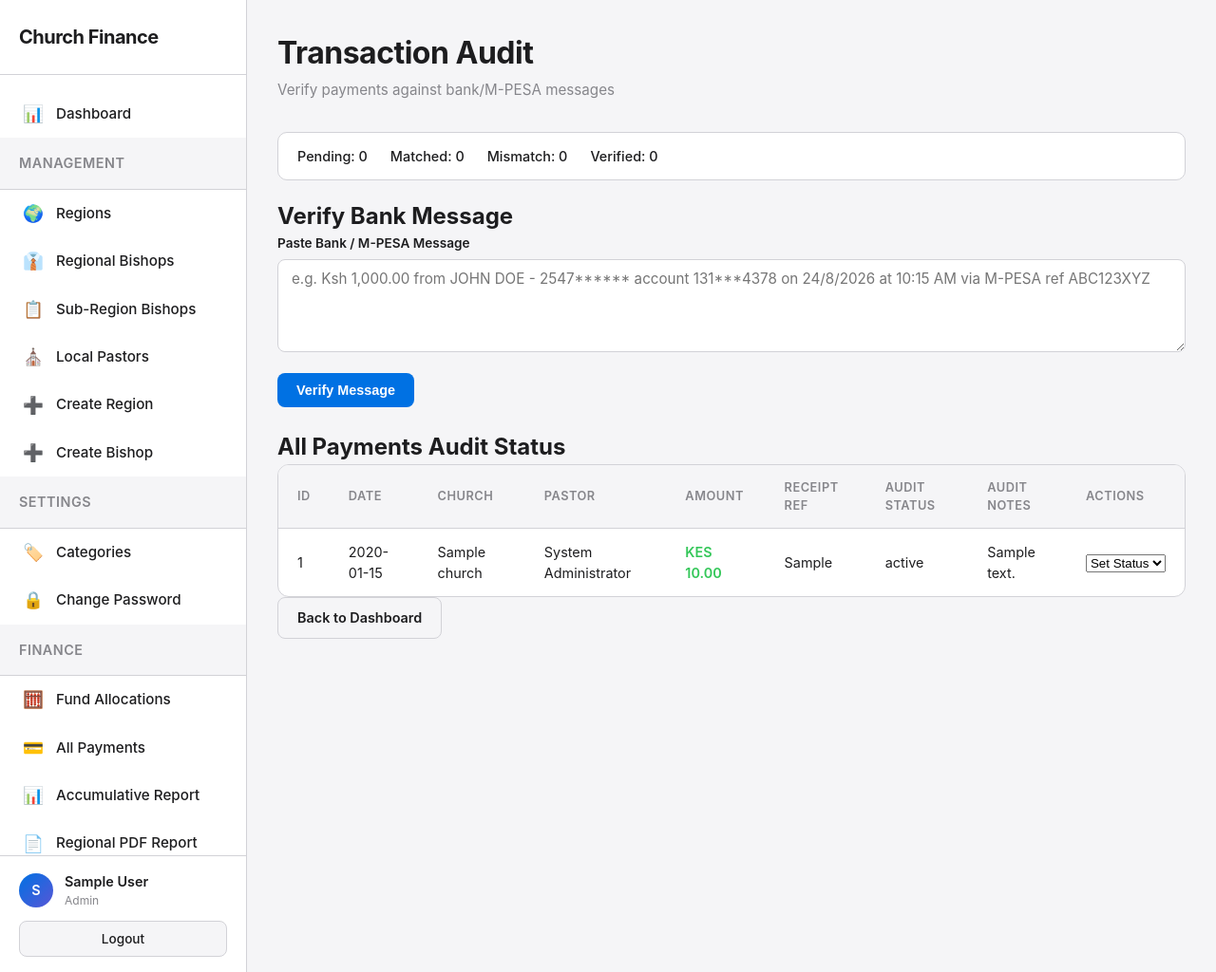
After one commit to antmwa66/church_finance, a Flask app: page /admin/audit in a window 1280 px wide. The commit adds this page. Shown: the whole page at 95% size. Run offline with Flask 3, Linux system fonts and the light colour scheme; the visitor is signed in with stand-in values (Sample User, id 1); tables that the repository leaves empty hold one stand-in row (values such as "Sample post").

Commit message:
Add transaction audit/verification feature for admin and regional bishop

```diff
--- a/app.py
+++ b/app.py
@@ -109,6 +109,8 @@ class Payment(db.Model):
     notes = db.Column(db.Text)
     allocation_id = db.Column(db.Integer, db.ForeignKey('allocation.id'), nullable=True)
     created_at = db.Column(db.DateTime, default=datetime.utcnow)
+    audit_status = db.Column(db.String(20), default='pending')
+    audit_notes = db.Column(db.Text)
 
     category = db.relationship('PaymentCategory', backref='payments', lazy=True)
     allocation = db.relationship('Allocation', backref='payments', lazy=True)
@@ -402,6 +404,10 @@ def migrate_db():
                 conn.execute(text('ALTER TABLE "user" ADD COLUMN api_token VARCHAR(120)'))
             if 'api_token_expiry' not in user_cols:
                 conn.execute(text('ALTER TABLE "user" ADD COLUMN api_token_expiry DATETIME'))
+            if 'audit_status' not in payment_cols:
+                conn.execute(text('ALTER TABLE payment ADD COLUMN audit_status VARCHAR(20) DEFAULT "pending"'))
+            if 'audit_notes' not in payment_cols:
+                conn.execute(text('ALTER TABLE payment ADD COLUMN audit_notes TEXT'))
 
 
 @app.route('/api/parse-mpesa-message', methods=['POST'])
@@ -964,6 +970,223 @@ def api_change_password():
     return jsonify({'message': 'Password changed successfully'})
 
 
+@app.route('/api/admin/audit/payments')
+@api_auth_required
+def api_admin_audit_payments():
+    user = request.current_user
+    if user.role != 'admin':
+        return jsonify({'error': 'Forbidden'}), 403
+    payments = Payment.query.order_by(Payment.created_at.desc()).all()
+    return jsonify([{
+        'id': p.id,
+        'amount': p.amount,
+        'paybill_number': p.paybill_number,
+        'receipt_reference': p.receipt_reference,
+        'payment_date': p.payment_date.isoformat(),
+        'notes': p.notes,
+        'audit_status': p.audit_status,
+        'audit_notes': p.audit_notes,
+        'church_id': p.church_id,
+        'church_name': p.church.name if p.church else None,
+        'category_id': p.category_id,
+        'category_name': p.category.name if p.category else None,
+        'pastor_id': p.pastor_id,
+        'pastor_name': p.pastor.full_name if p.pastor else None,
+        'created_at': p.created_at.isoformat(),
+    } for p in payments])
+
+
+@app.route('/api/admin/audit/verify', methods=['POST'])
+@api_auth_required
+def api_admin_audit_verify():
+    user = request.current_user
+    if user.role != 'admin':
+        return jsonify({'error': 'Forbidden'}), 403
+    data = request.get_json(silent=True) or {}
+    message = data.get('message', '').strip()
+    if not message:
+        return jsonify({'error': 'Bank message is required'}), 400
+
+    parsed = parse_mpesa_message(message)
+    matches = []
+    mismatches = []
+    potential = []
+
+    query = Payment.query
+    if parsed['amount'] is not None:
+        query = query.filter(Payment.amount == parsed['amount'])
+    if parsed['paybill_number']:
+        query = query.filter(Payment.paybill_number == parsed['paybill_number'])
+    if parsed['payment_date']:
+        try:
+            msg_date = datetime.strptime(parsed['payment_date'], '%Y-%m-%d').date()
+            query = query.filter(Payment.payment_date == msg_date)
+        except ValueError:
+            pass
+
+    candidates = query.order_by(Payment.created_at.desc()).all()
+
+    for p in candidates:
+        record = {
+            'id': p.id,
+            'amount': p.amount,
+            'paybill_number': p.paybill_number,
+            'receipt_reference': p.receipt_reference,
+            'payment_date': p.payment_date.isoformat(),
+            'audit_status': p.audit_status,
+            'church_name': p.church.name if p.church else None,
+            'category_name': p.category.name if p.category else None,
+            'pastor_name': p.pastor.full_name if p.pastor else None,
+        }
+        if parsed['receipt_reference'] and p.receipt_reference:
+            if parsed['receipt_reference'].upper() == p.receipt_reference.upper():
+                matches.append(record)
+                continue
+        if parsed['amount'] is not None and parsed['paybill_number'] and parsed['payment_date']:
+            potential.append(record)
+        else:
+            mismatches.append(record)
+
+    return jsonify({
+        'parsed': parsed,
+        'matches': matches,
+        'potential_matches': potential,
+        'mismatches': mismatches,
+        'total_candidates': len(candidates),
+    })
+
+
+@app.route('/api/admin/audit/payments/<int:payment_id>/status', methods=['POST'])
+@api_auth_required
+def api_admin_audit_update_status(payment_id):
+    user = request.current_user
+    if user.role != 'admin':
+        return jsonify({'error': 'Forbidden'}), 403
+    payment = Payment.query.get_or_404(payment_id)
+    data = request.get_json(silent=True) or {}
+    status = data.get('audit_status')
+    notes = data.get('audit_notes', '')
+    if status not in ['pending', 'matched', 'mismatch', 'verified']:
+        return jsonify({'error': 'Invalid audit status'}), 400
+    payment.audit_status = status
+    payment.audit_notes = notes
+    db.session.commit()
+    return jsonify({'id': payment.id, 'audit_status': payment.audit_status, 'audit_notes': payment.audit_notes})
+
+
+@app.route('/api/audit/payments')
+@api_auth_required
+def api_audit_payments():
+    user = request.current_user
+    if user.role not in ['admin', 'regional_bishop']:
+        return jsonify({'error': 'Forbidden'}), 403
+    query = Payment.query
+    if user.role == 'regional_bishop':
+        query = query.join(Church).join(SubRegion).filter(SubRegion.region_id == user.region_id)
+    payments = query.order_by(Payment.created_at.desc()).all()
+    return jsonify([{
+        'id': p.id,
+        'amount': p.amount,
+        'paybill_number': p.paybill_number,
+        'receipt_reference': p.receipt_reference,
+        'payment_date': p.payment_date.isoformat(),
+        'notes': p.notes,
+        'audit_status': p.audit_status,
+        'audit_notes': p.audit_notes,
+        'church_id': p.church_id,
+        'church_name': p.church.name if p.church else None,
+        'category_id': p.category_id,
+        'category_name': p.category.name if p.category else None,
+        'pastor_id': p.pastor_id,
+        'pastor_name': p.pastor.full_name if p.pastor else None,
+    } for p in payments])
+
+
+@app.route('/api/audit/verify', methods=['POST'])
+@api_auth_required
+def api_audit_verify():
+    user = request.current_user
+    if user.role not in ['admin', 'regional_bishop']:
+        return jsonify({'error': 'Forbidden'}), 403
+    data = request.get_json(silent=True) or {}
+    message = data.get('message', '').strip()
+    if not message:
+        return jsonify({'error': 'Bank message is required'}), 400
+    parsed = parse_mpesa_message(message)
+    matches = []
+    mismatches = []
+    potential = []
+
+    query = Payment.query
+    if user.role == 'regional_bishop':
+        query = query.join(Church).join(SubRegion).filter(SubRegion.region_id == user.region_id)
+    if parsed['amount'] is not None:
+        query = query.filter(Payment.amount == parsed['amount'])
+    if parsed['paybill_number']:
+        query = query.filter(Payment.paybill_number == parsed['paybill_number'])
+    if parsed['payment_date']:
+        try:
+            msg_date = datetime.strptime(parsed['payment_date'], '%Y-%m-%d').date()
+            query = query.filter(Payment.payment_date == msg_date)
+        except ValueError:
+            pass
+
+    candidates = query.order_by(Payment.created_at.desc()).all()
+    for p in candidates:
+        record = {
+            'id': p.id,
+            'amount': p.amount,
+            'paybill_number': p.paybill_number,
+            'receipt_reference': p.receipt_reference,
+            'payment_date': p.payment_date.isoformat(),
+            'audit_status': p.audit_status,
+            'church_name': p.church.name if p.church else None,
+            'category_name': p.category.name if p.category else None,
+            'pastor_name': p.pastor.full_name if p.pastor else None,
+        }
+        if parsed['transaction_code'] and p.receipt_reference:
+            if parsed['transaction_code'].upper() == p.receipt_reference.upper():
+                matches.append(record)
+                continue
+        if parsed['amount'] is not None and parsed['paybill_number'] and parsed['payment_date']:
+            potential.append(record)
+        else:
+            mismatches.append(record)
+
+    return jsonify({
+        'parsed': parsed,
+        'matches': matches,
+        'potential_matches': potential,
+        'mismatches': mismatches,
+        'total_candidates': len(candidates),
+    })
+
+
+@app.route('/api/audit/payments/<int:payment_id>/status', methods=['POST'])
+@api_auth_required
+def api_audit_update_status(payment_id):
+    user = request.current_user
+    if user.role not in ['admin', 'regional_bishop']:
+        return jsonify({'error': 'Forbidden'}), 403
+    payment = Payment.query.get_or_404(payment_id)
+    if user.role == 'regional_bishop':
+        church = Church.query.get(payment.church_id)
+        if not church:
+            return jsonify({'error': 'Forbidden'}), 403
+        sub_region = SubRegion.query.get(church.sub_region_id)
+        if not sub_region or sub_region.region_id != user.region_id:
+            return jsonify({'error': 'Forbidden'}), 403
+    data = request.get_json(silent=True) or {}
+    status = data.get('audit_status')
+    notes = data.get('audit_notes', '')
+    if status not in ['pending', 'matched', 'mismatch', 'verified']:
+        return jsonify({'error': 'Invalid audit status'}), 400
+    payment.audit_status = status
+    payment.audit_notes = notes
+    db.session.commit()
+    return jsonify({'id': payment.id, 'audit_status': payment.audit_status, 'audit_notes': payment.audit_notes})
+
+
 @app.route('/')
 def index():
     if 'user_id' in session:
@@ -1492,6 +1715,104 @@ def admin_toggle_user(user_id):
     status = 'activated' if user.is_active else 'deactivated'
     flash('User "{}" has been {}.'.format(user.full_name, status), 'success')
     return redirect(request.referrer or url_for('admin_dashboard'))
+
+
+@app.route('/admin/audit')
+@login_required
+@role_required('admin')
+def admin_audit():
+    payments = Payment.query.order_by(Payment.created_at.desc()).all()
+    stats = {
+        'pending': sum(1 for p in payments if not p.audit_status or p.audit_status == 'pending'),
+        'matched': sum(1 for p in payments if p.audit_status == 'matched'),
+        'mismatch': sum(1 for p in payments if p.audit_status == 'mismatch'),
+        'verified': sum(1 for p in payments if p.audit_status == 'verified'),
+    }
+    return render_template('admin/audit.html', payments=payments, stats=stats, result=None)
+
+
+@app.route('/admin/audit/verify', methods=['POST'])
+@login_required
+@role_required('admin')
+def admin_audit_verify():
+    message = request.form.get('message', '').strip()
+    if not message:
+        flash('Please paste a bank message.', 'danger')
+        return redirect(url_for('admin_audit'))
+
+    parsed = parse_mpesa_message(message)
+    matches = []
+    mismatches = []
+    potential = []
+
+    query = Payment.query
+    if parsed['amount'] is not None:
+        query = query.filter(Payment.amount == parsed['amount'])
+    if parsed['paybill_number']:
+        query = query.filter(Payment.paybill_number == parsed['paybill_number'])
+    if parsed['payment_date']:
+        try:
+            msg_date = datetime.strptime(parsed['payment_date'], '%Y-%m-%d').date()
+            query = query.filter(Payment.payment_date == msg_date)
+        except ValueError:
+            pass
+
+    candidates = query.order_by(Payment.created_at.desc()).all()
+
+    for p in candidates:
+        record = {
+            'id': p.id,
+            'amount': p.amount,
+            'paybill_number': p.paybill_number,
+            'receipt_reference': p.receipt_reference,
+            'payment_date': p.payment_date.isoformat(),
+            'audit_status': p.audit_status,
+            'church_name': p.church.name if p.church else None,
+            'category_name': p.category.name if p.category else None,
+            'pastor_name': p.pastor.full_name if p.pastor else None,
+        }
+        if parsed['transaction_code'] and p.receipt_reference:
+            if parsed['transaction_code'].upper() == p.receipt_reference.upper():
+                matches.append(record)
+                continue
+        if parsed['amount'] is not None and parsed['paybill_number'] and parsed['payment_date']:
+            potential.append(record)
+        else:
+            mismatches.append(record)
+
+    result = {
+        'parsed': parsed,
+        'matches': matches,
+        'potential_matches': potential,
+        'mismatches': mismatches,
+        'total_candidates': len(candidates),
+    }
+
+    payments = Payment.query.order_by(Payment.created_at.desc()).all()
+    stats = {
+        'pending': sum(1 for p in payments if not p.audit_status or p.audit_status == 'pending'),
+        'matched': sum(1 for p in payments if p.audit_status == 'matched'),
+        'mismatch': sum(1 for p in payments if p.audit_status == 'mismatch'),
+        'verified': sum(1 for p in payments if p.audit_status == 'verified'),
+    }
+    return render_template('admin/audit.html', payments=payments, stats=stats, result=result)
+
+
+@app.route('/admin/audit/update_status/<int:payment_id>', methods=['POST'])
+@login_required
+@role_required('admin')
+def admin_audit_update_status(payment_id):
+    payment = Payment.query.get_or_404(payment_id)
+    status = request.form.get('audit_status')
+    notes = request.form.get('audit_notes', '')
+    if status in ['pending', 'matched', 'mismatch', 'verified']:
+        payment.audit_status = status
+        payment.audit_notes = notes
+        db.session.commit()
+        flash('Payment #{} marked as {}'.format(payment_id, status), 'success')
+    else:
+        flash('Invalid status.', 'danger')
+    return redirect(url_for('admin_audit'))
 
 
 @app.route('/admin/regions_report')
--- /dev/null
+++ b/templates/admin/audit.html
@@ -0,0 +1,154 @@
+{% extends "base.html" %}
+{% block title %}Transaction Audit - Church Finance{% endblock %}
+{% block content %}
+<div class="page-header">
+    <h1>Transaction Audit</h1>
+    <p>Verify payments against bank/M-PESA messages</p>
+</div>
+
+<div class="summary-bar">
+    <span>Pending: {{ stats.pending }}</span>
+    <span>Matched: {{ stats.matched }}</span>
+    <span>Mismatch: {{ stats.mismatch }}</span>
+    <span>Verified: {{ stats.verified }}</span>
+</div>
+
+<div class="form-container" style="margin-bottom: 24px;">
+    <h2>Verify Bank Message</h2>
+    <form method="POST" action="{{ url_for('admin_audit_verify') }}">
+        <div class="form-group">
+            <label for="message">Paste Bank / M-PESA Message</label>
+            <textarea id="message" name="message" rows="4" required placeholder="e.g. Ksh 1,000.00 from JOHN DOE - 2547****** account 131***4378 on 24/8/2026 at 10:15 AM via M-PESA ref ABC123XYZ"></textarea>
+        </div>
+        <button type="submit" class="btn btn-primary">Verify Message</button>
+    </form>
+</div>
+
+{% if result %}
+<div class="form-container" style="margin-bottom: 24px;">
+    <h2>Verification Result</h2>
+    <p><strong>Parsed Amount:</strong> {{ result.parsed.amount }}</p>
+    <p><strong>Parsed Paybill:</strong> {{ result.parsed.paybill_number }}</p>
+    <p><strong>Parsed Date:</strong> {{ result.parsed.payment_date }}</p>
+    <p><strong>Parsed Ref:</strong> {{ result.parsed.transaction_code }}</p>
+
+    {% if result.matches %}
+    <h3 style="color: green;">Exact Matches</h3>
+    <div class="table-container">
+        <table>
+            <thead>
+                <tr><th>ID</th><th>Amount</th><th>Receipt Ref</th><th>Date</th><th>Church</th><th>Pastor</th></tr>
+            </thead>
+            <tbody>
+                {% for m in result.matches %}
+                <tr>
+                    <td>{{ m.id }}</td>
+                    <td>KES {{ "%.2f"|format(m.amount) }}</td>
+                    <td>{{ m.receipt_reference }}</td>
+                    <td>{{ m.payment_date }}</td>
+                    <td>{{ m.church_name }}</td>
+                    <td>{{ m.pastor_name }}</td>
+                </tr>
+                {% endfor %}
+            </tbody>
+        </table>
+    </div>
+    {% endif %}
+
+    {% if result.potential_matches %}
+    <h3 style="color: orange;">Potential Matches (same amount/paybill/date, different ref)</h3>
+    <div class="table-container">
+        <table>
+            <thead>
+                <tr><th>ID</th><th>Amount</th><th>Receipt Ref</th><th>Date</th><th>Church</th><th>Pastor</th></tr>
+            </thead>
+            <tbody>
+                {% for m in result.potential_matches %}
+                <tr>
+                    <td>{{ m.id }}</td>
+                    <td>KES {{ "%.2f"|format(m.amount) }}</td>
+                    <td>{{ m.receipt_reference }}</td>
+                    <td>{{ m.payment_date }}</td>
+                    <td>{{ m.church_name }}</td>
+                    <td>{{ m.pastor_name }}</td>
+                </tr>
+                {% endfor %}
+            </tbody>
+        </table>
+    </div>
+    {% endif %}
+
+    {% if result.mismatches %}
+    <h3 style="color: red;">Other Candidates</h3>
+    <div class="table-container">
+        <table>
+            <thead>
+                <tr><th>ID</th><th>Amount</th><th>Receipt Ref</th><th>Date</th><th>Church</th><th>Pastor</th></tr>
+            </thead>
+            <tbody>
+                {% for m in result.mismatches %}
+                <tr>
+                    <td>{{ m.id }}</td>
+                    <td>KES {{ "%.2f"|format(m.amount) }}</td>
+                    <td>{{ m.receipt_reference }}</td>
+                    <td>{{ m.payment_date }}</td>
+                    <td>{{ m.church_name }}</td>
+                    <td>{{ m.pastor_name }}</td>
+                </tr>
+                {% endfor %}
+            </tbody>
+        </table>
+    </div>
+    {% endif %}
+
+    {% if not result.matches and not result.potential_matches and not result.mismatches %}
+    <p>No matching payments found.</p>
+    {% endif %}
+</div>
+{% endif %}
+
+<h2>All Payments Audit Status</h2>
+<div class="table-container">
+    <table>
+        <thead>
+            <tr>
+                <th>ID</th>
+                <th>Date</th>
+                <th>Church</th>
+                <th>Pastor</th>
+                <th>Amount</th>
+                <th>Receipt Ref</th>
+                <th>Audit Status</th>
+                <th>Audit Notes</th>
+                <th>Actions</th>
+            </tr>
+        </thead>
+        <tbody>
+            {% for p in payments %}
+            <tr>
+                <td>{{ p.id }}</td>
+                <td>{{ p.payment_date.strftime('%Y-%m-%d') }}</td>
+                <td>{{ p.church.name }}</td>
+                <td>{{ p.pastor.full_name }}</td>
+                <td class="amount">KES {{ "%.2f"|format(p.amount) }}</td>
+                <td>{{ p.receipt_reference }}</td>
+                <td>{{ p.audit_status or 'pending' }}</td>
+                <td>{{ p.audit_notes or '-' }}</td>
+                <td>
+                    <form method="POST" action="{{ url_for('admin_audit_update_status', payment_id=p.id) }}" style="display:inline;">
+                        <select name="audit_status" onchange="this.form.submit()">
+                            <option value="">Set Status</option>
+                            <option value="matched">Matched</option>
+                            <option value="mismatch">Mismatch</option>
+                            <option value="verified">Verified</option>
+                            <option value="pending">Pending</option>
+                        </select>
+                    </form>
+                </td>
+            </tr>
+            {% endfor %}
+        </tbody>
+    </table>
+</div>
+<a href="{{ url_for('admin_dashboard') }}" class="btn btn-secondary">Back to Dashboard</a>
+{% endblock %}
--- a/templates/admin/sidebar.html
+++ b/templates/admin/sidebar.html
@@ -50,4 +50,8 @@
     <span class="nav-icon">📄</span>
     <span class="nav-label">Regional PDF Report</span>
 </a>
+<a href="{{ url_for('admin_audit') }}" class="nav-item {% if request.endpoint in ['admin_audit','admin_audit_verify','admin_audit_update_status'] %}active{% endif %}">
+    <span class="nav-icon">🔍</span>
+    <span class="nav-label">Transaction Audit</span>
+</a>
 {% endblock %}
```
Also changed, not shown: mobile/src/navigation/AppNavigator.tsx (+7 -0 lines), mobile/src/screens/AuditScreen.tsx (added, +134 -0 lines), mobile/src/services/api.ts (+22 -3 lines), 1 other file.
